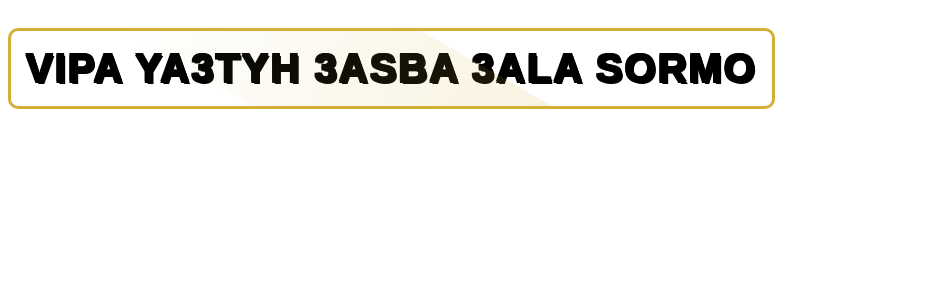
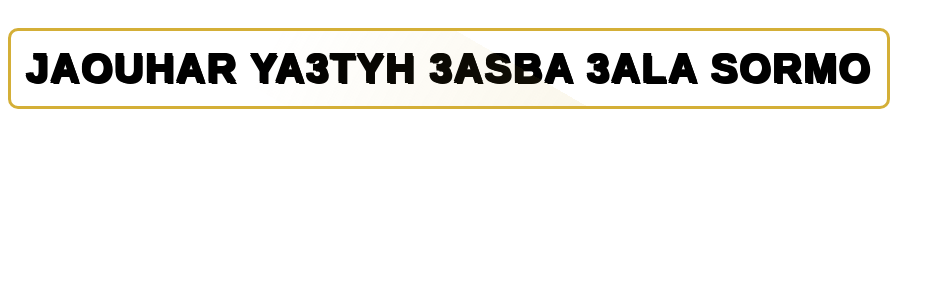
Before and after one commit to mehdi220320/verceltest, an Angular app: page / in a window 1280 px wide. Shown: the top 300 px of the page, without its empty margins (0-945 px from the left). Built offline with nearby package versions, Linux system fonts and the light colour scheme.

Commit message:
Update app.component.html

```diff
--- a/src/app/app.component.html
+++ b/src/app/app.component.html
@@ -1 +1 @@
-<h1 class="vipa-title">VIPA YA3TYH 3ASBA 3ALA SORMO</h1>
+<h1 class="vipa-title">JAOUHAR YA3TYH 3ASBA 3ALA SORMO</h1>
```
